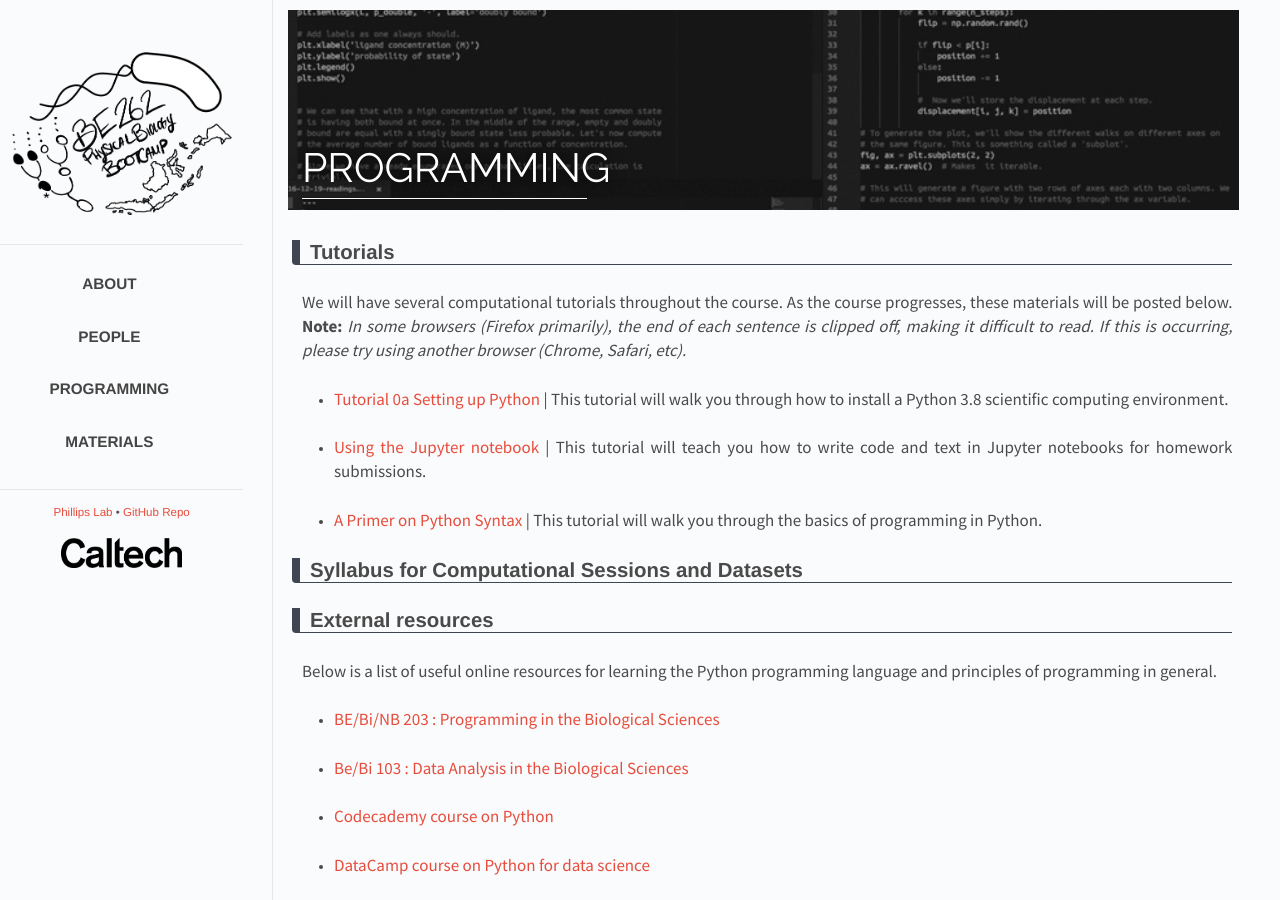
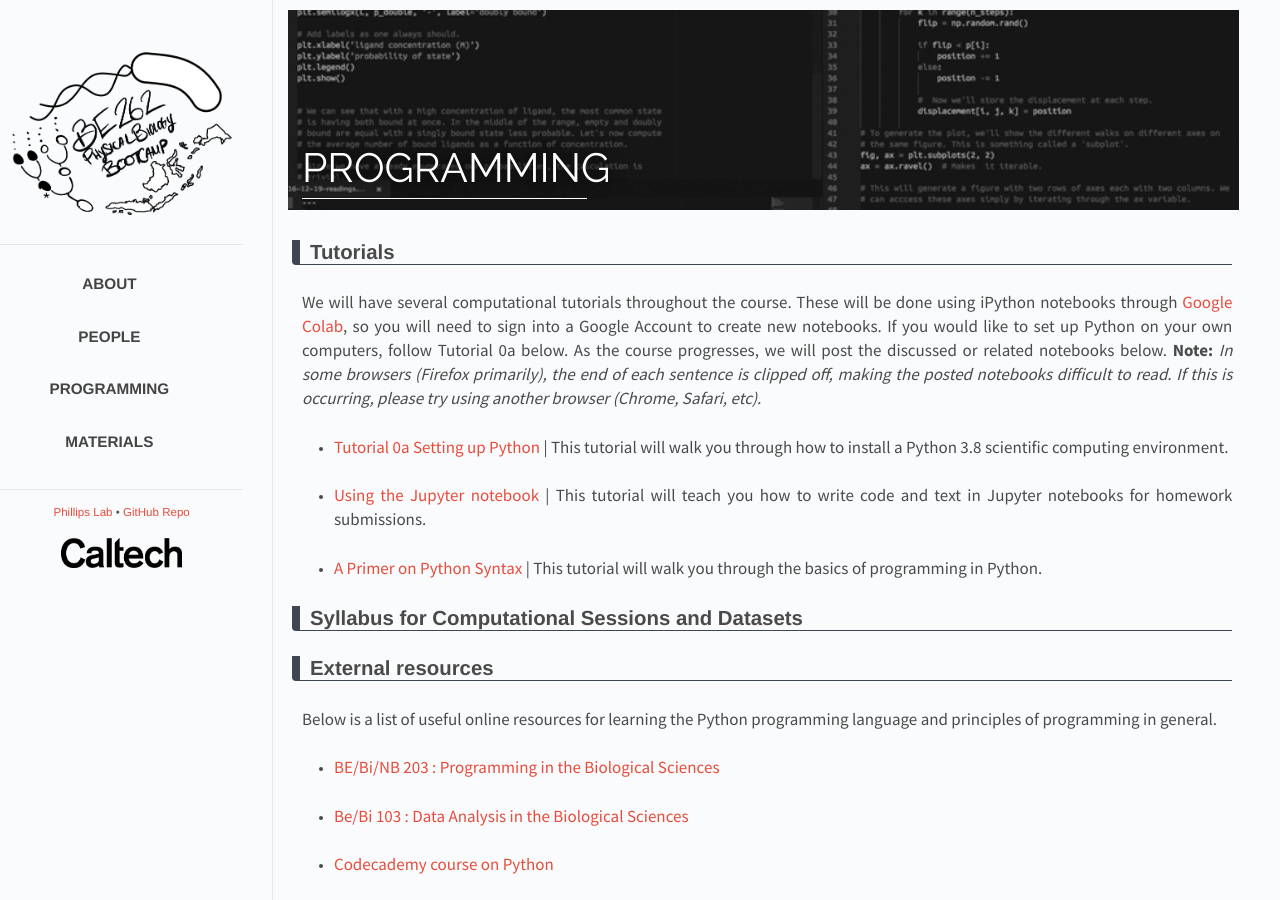
Before and after one commit to RPGroup-PBoC/pboc22_marseille, a Jekyll site: the page built from _posts/2022-01-29-code.md, in a window 1280 px wide. Built offline with Jekyll 4.4.1, drawn with Linux system fonts in a browser that asks for light colours.

Commit message:
Adding note about Colab.

```diff
--- a/_posts/2022-01-29-code.md
+++ b/_posts/2022-01-29-code.md
@@ -9,10 +9,13 @@ year: 2022
 ---
 
 ## Tutorials
-We will have several computational tutorials throughout the course. As the
-course progresses, these materials will be posted below. **Note:** *In some
+We will have several computational tutorials throughout the course. These will be
+done using iPython notebooks through <a href="https://colab.research.google.com" target="_blank">{{"Google Colab"}}</a>,
+so you will need to sign into a Google Account to create new notebooks.
+If you would like to set up Python on your own computers, follow Tutorial 0a below. As the
+course progresses, we will post the discussed or related notebooks below. **Note:** *In some
 browsers (Firefox primarily), the end of each sentence is clipped off, making
-it difficult to read. If this is occurring, please try using another browser
+the posted notebooks difficult to read. If this is occurring, please try using another browser
 (Chrome, Safari, etc).*
 
 * <a href="{{site.baseurl}}/code/t0a_setting_up_python.html" target="_blank" style="font-size: 17px">
```
Also changed, not shown: _posts/2022-01-28-materials.md (+2 -0 lines).
